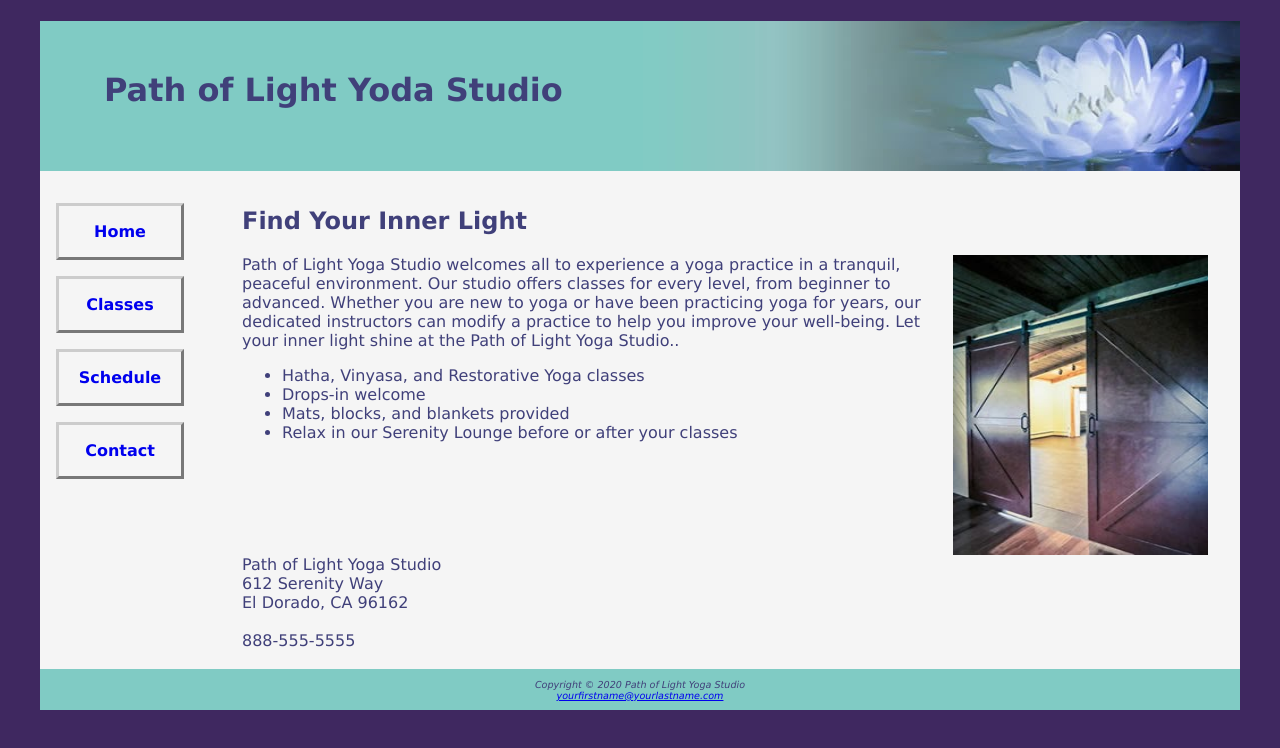
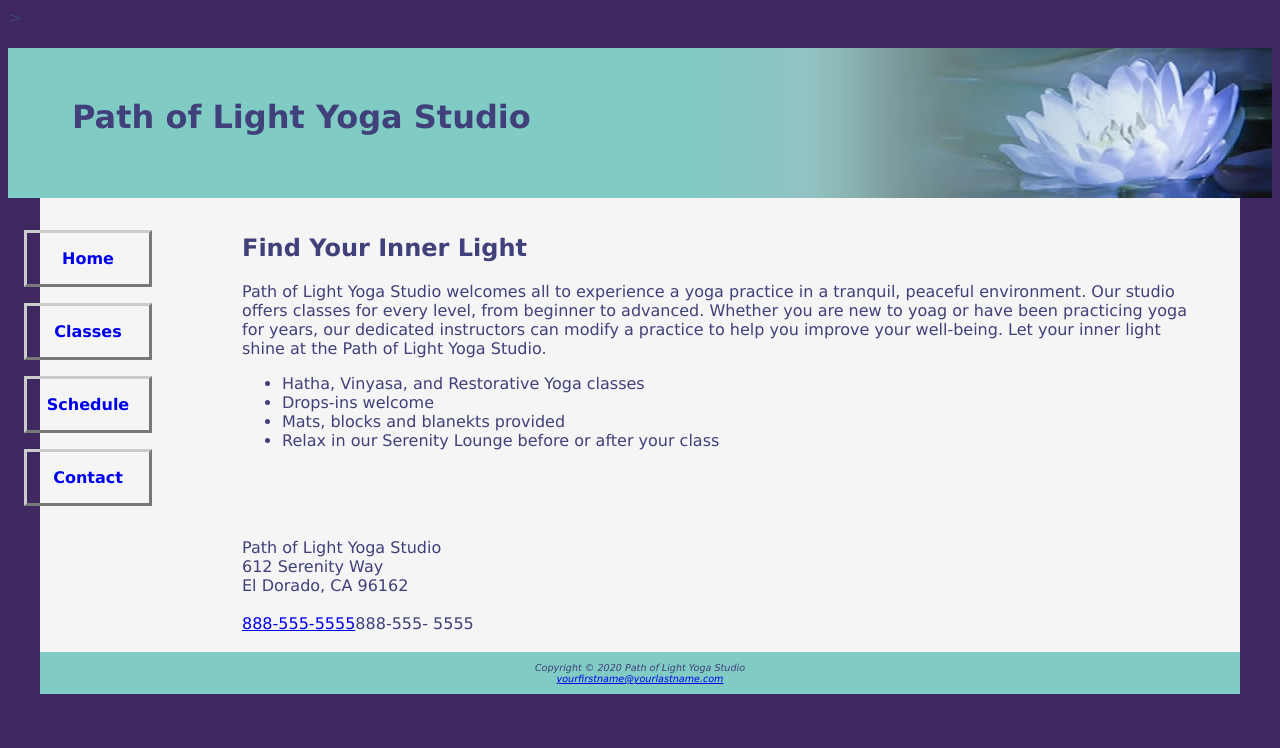
Before and after one commit to NestorMenjiv38/CaseStudies_Chap4_Yoga, a plain HTML site: page index.html in a window 1280 px wide. Drawn offline with Linux system fonts and the light colour scheme.

Commit message:
Update index.html

```diff
--- a/index.html
+++ b/index.html
@@ -3,12 +3,12 @@
   <head>
     <title>Path of Light Yoga Studio</title>
     <meta charset="utf-8">
+    <meta name="viewport" content="width=device-width, initial-scale=1.0">
     <link href="yoga.css" rel="stylesheet">
-</head>
+  </head>>
   <body>
-  <div id="wrapper">
-<header>
-  <h1><a href="index.html">Path of Light Yoda Studio</a></h1>
+    <header class="home">
+      <h1><a href="index.html">Path of Light Yoga Studio</a></h1>
     </header>
     <nav>
       <ul>
@@ -18,24 +18,25 @@
         <li><a href="contact.html">Contact</a></li>
       </ul>
     </nav>
+    <div id="wrapper">
       <main>
         <h2>Find Your Inner Light</h2>
- <img src="yogadoor.jpg" alt="Door to Yoga Studio" align="right" width="255" height="300">
-  <p><span class="studio">Path of Light Yoga Studio</span> welcomes all to experience a yoga practice in  a tranquil, peaceful environment.
-Our studio offers classes for every level, from beginner to advanced. Whether you are new to yoga or have been practicing yoga for years,
+        <p><span class="studio">Path of Light Yoga Studio</span> welcomes all to experience a yoga practice in a tranquil, peaceful environment.
+          Our studio offers classes for every level, from beginner to advanced. Whether you are new to yoag or have been practicing yoga for years,
           our dedicated instructors can modify a practice to help you improve your well-being.
-    Let your inner light shine at the <span class="studio">Path of Light Yoga Studio.</span>.</p>
+          Let your inner light shine at the <span class="studio">Path of Light Yoga Studio</span>.</p>
         <ul>
           <li>Hatha, Vinyasa, and Restorative Yoga classes</li>
-<li>Drops-in welcome</li>
-<li>Mats, blocks, and blankets provided</li>
-<li>Relax in our Serenity Lounge before or after your classes</li>
+          <li> Drops-ins welcome</li>
+          <li>Mats, blocks and blanekts provided</li>
+          <li>Relax in our Serenity Lounge before or after your class</li>
         </ul>
         <div class="clear">
           <span class="studio">Path of Light Yoga Studio</span><br>
           612 Serenity Way<br>
           El Dorado, CA 96162<br><br>
-888-555-5555<br><br>
+          <a id="mobile" href="tel:888-555-5555">888-555-5555</a><span id="desktop">888-555-
+          5555</span><br><br>
         </div>
       </main>
       <footer>
```
Lines whose indentation alone changed are shown as unchanged.
